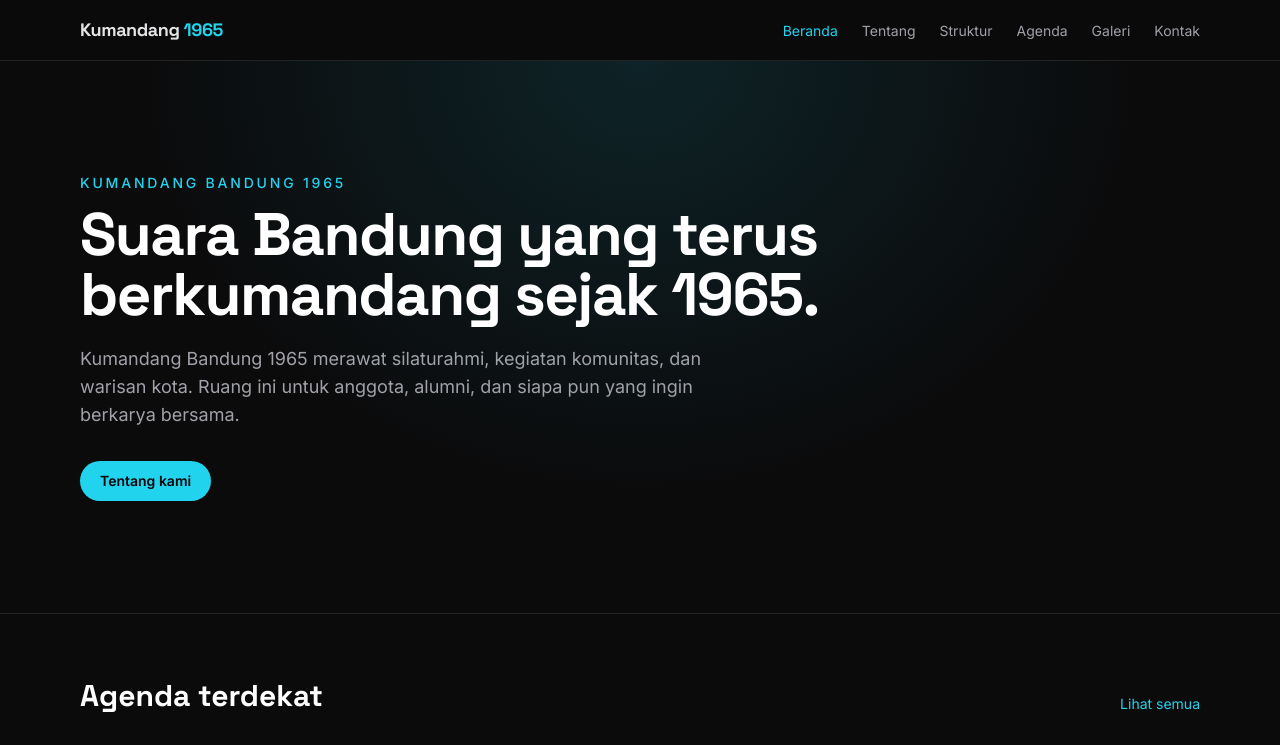
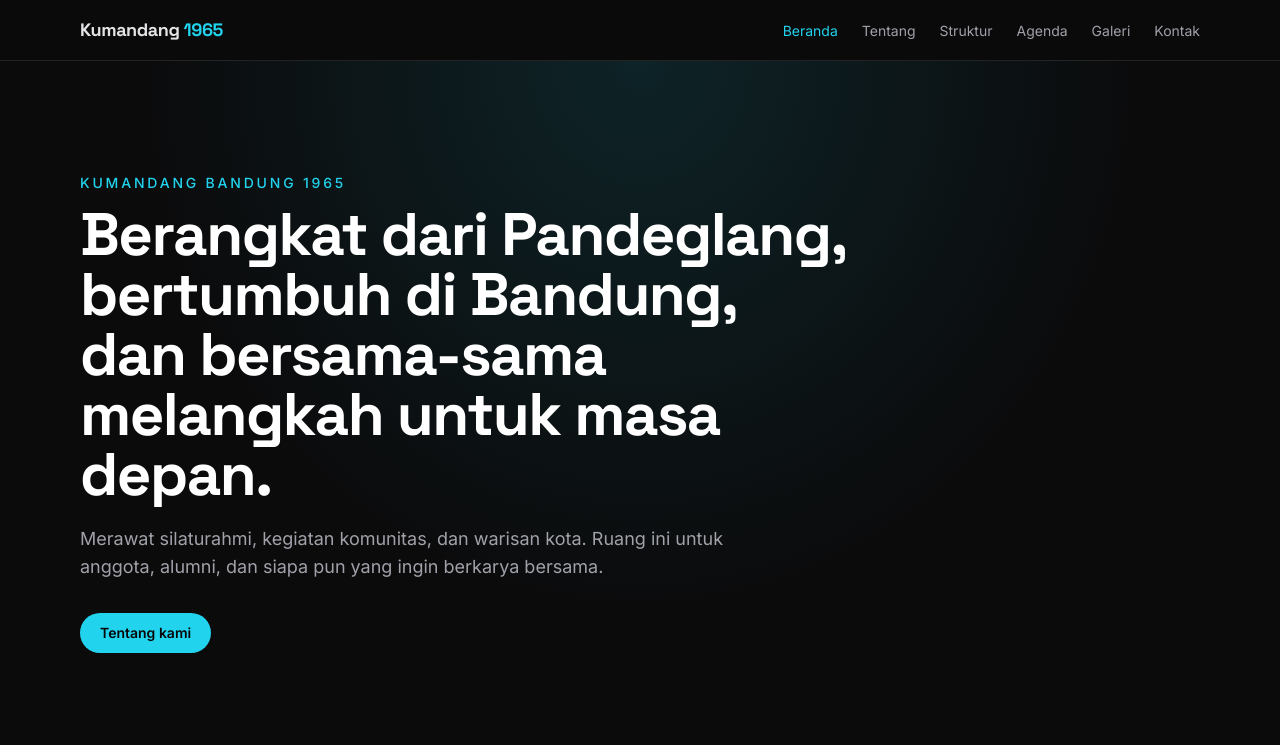
Before and after one commit to alyazidihudya-commits/kumandang-bandung-1965, a Next.js app: page / in a window 1280 px wide. Shown: the top 745 px of the page. Built offline with nearby package versions, Linux system fonts and the light colour scheme.

Commit message:
Setup awal project KUMANDANG BANDUNG

```diff
--- a/app/page.tsx
+++ b/app/page.tsx
@@ -9,8 +9,8 @@ export default function HomePage() {
   return (
     <>
       <Hero
-        title="Suara Bandung yang terus berkumandang sejak 1965."
-        subtitle="Kumandang Bandung 1965 merawat silaturahmi, kegiatan komunitas, dan warisan kota. Ruang ini untuk anggota, alumni, dan siapa pun yang ingin berkarya bersama."
+        title="Berangkat dari Pandeglang, bertumbuh di Bandung, dan bersama-sama melangkah untuk masa depan."
+        subtitle="Merawat silaturahmi, kegiatan komunitas, dan warisan kota. Ruang ini untuk anggota, alumni, dan siapa pun yang ingin berkarya bersama."
         ctaLabel="Tentang kami"
         ctaHref="/tentang"
       />
--- a/app/tentang/page.tsx
+++ b/app/tentang/page.tsx
@@ -16,7 +16,7 @@ export default function TentangPage() {
       />
       <section className="mx-auto max-w-3xl space-y-6 px-4 py-16 text-ink-200 leading-relaxed">
         <p>
-          Kumandang Bandung merupakan wadah bagi keluarga mahasiswa pandeglang yang berkuliah di bandung dan sekitarnya,
+        Sebuah wadah yang mempertemukan mahasiswa asal Pandeglang yang menempuh pendidikan dan menjalani perjalanan hidup di Bandung, Kumandang Bandung menjadi rumah bagi para anggotanya untuk saling mengenal, bertumbuh, belajar, dan membangun solidaritas sebagai satu keluarga.
         </p>
         <p>
           Melalui situs ini, pengurus, anggota, dan mitra dapat mengikuti profil organisasi,
```
